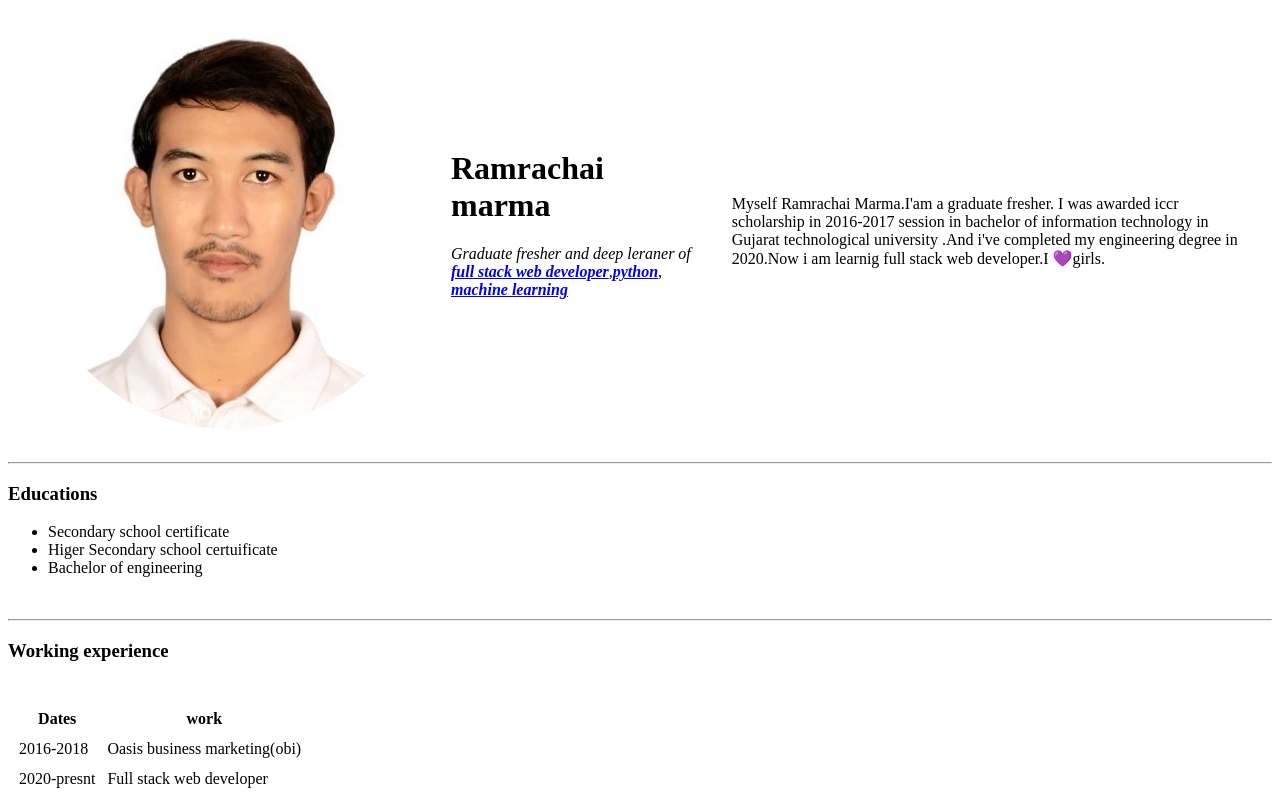
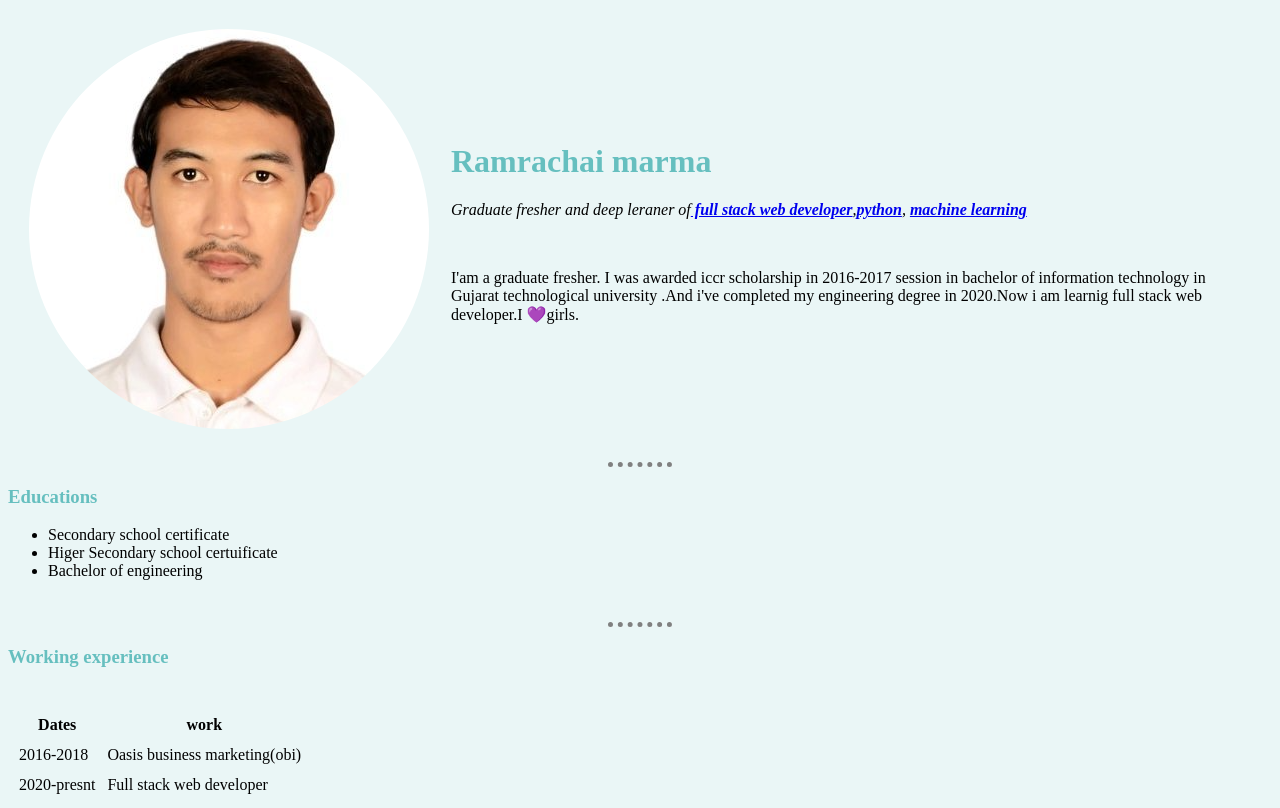
Before and after one commit to Ramracha75/cv, a plain HTML site: page index.html in a window 1280 px wide. Shown: the top 808 px of the page. Drawn offline with Linux system fonts and the light colour scheme; files that its build step writes are made by us from their sources.

Commit message:
Add files via upload

```diff
--- a/index.html
+++ b/index.html
@@ -4,7 +4,11 @@
 <head>
   <meta charset="utf-8">
   <title>Ramrachai marma site</title>
-</head>
+
+  <link rel="stylesheet" href="css/style.css">
+
+
+<head/>
 
 <body>
   <table cellspacing="20">
@@ -15,17 +19,15 @@
       <p><em>Graduate fresher and deep leraner of<strong><a href="https://careerfoundry.com/en/blog/web-development/what-is-a-full-stack-web-developer/">
               full stack web developer</a></strong>,<strong><a href="https://en.wikipedia.org/wiki/Python_%28programming_language%29">python</a></strong>,<strong>
             <a href="https://en.wikipedia.org/wiki/Machine_learning">machine learning</a> </strong></em></p><br />
+            <p>
+                I'am a graduate fresher.  I was awarded iccr scholarship in 2016-2017 session in bachelor of information technology in Gujarat technological university
+                  .And i've completed my engineering degree in 2020.Now i am learnig
+                  full
+                  stack web developer.I 💜girls.
+            </p>
 
     </td>
-    <td>
-      <p>
-        Myself Ramrachai Marma.I'am a graduate fresher.
-        I was awarded iccr scholarship in 2016-2017 session in bachelor of information technology in Gujarat technological university
-        .And i've completed my engineering degree in 2020.Now i am learnig
-        full
-        stack web developer.I 💜girls.
-      </p>
-    </td>
+
   </table>
   <hr>
 
--- /dev/null
+++ b/style.css
@@ -0,0 +1,17 @@
+body{
+  background-color: #EAF6F6;
+}
+h1{
+  color:#66BFBF;
+}
+h3{
+  color:#66BFBF;
+}
+  hr{
+
+    border-style:none;
+    border-top-style:dotted;
+    border-color:grey;
+    border-width:5px;
+    width:5%;
+  }
```
Also changed, not shown: Hobbies.html (+1 -0 lines), contact.html (+5 -3 lines).
